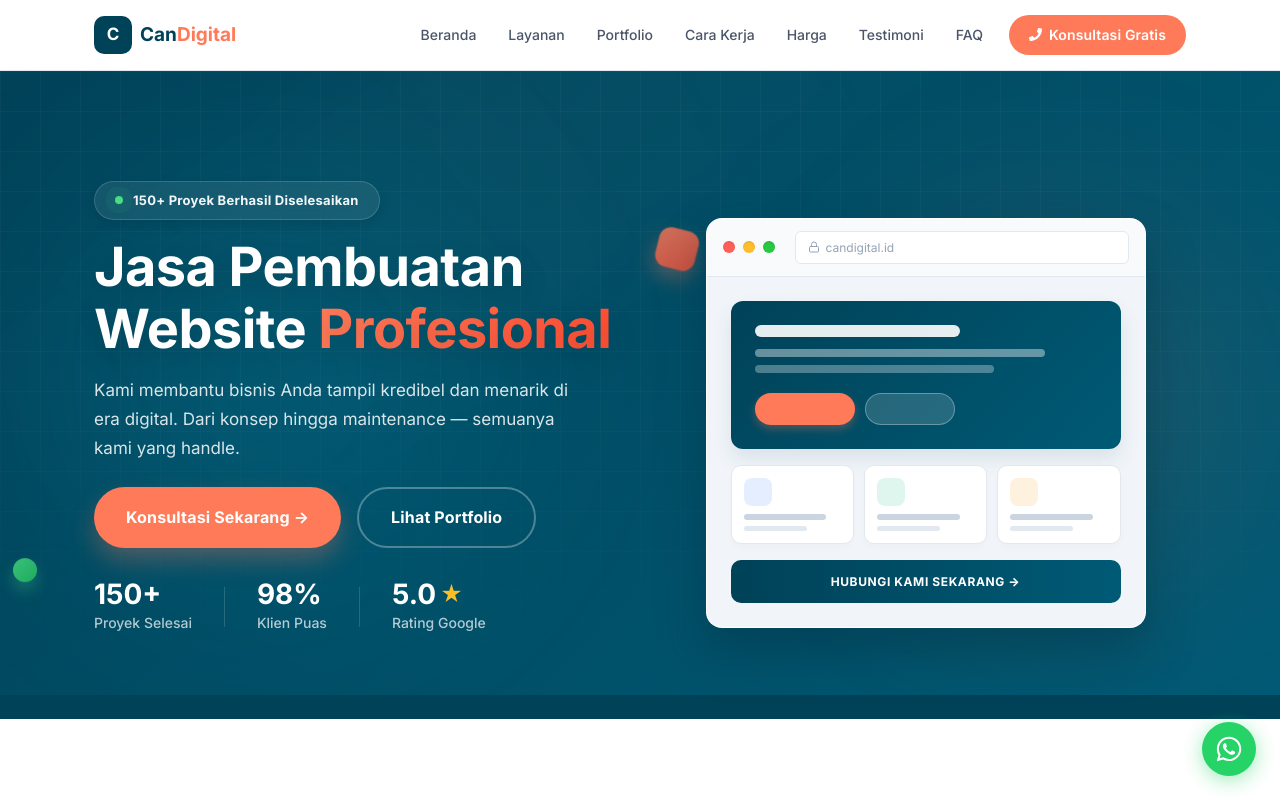
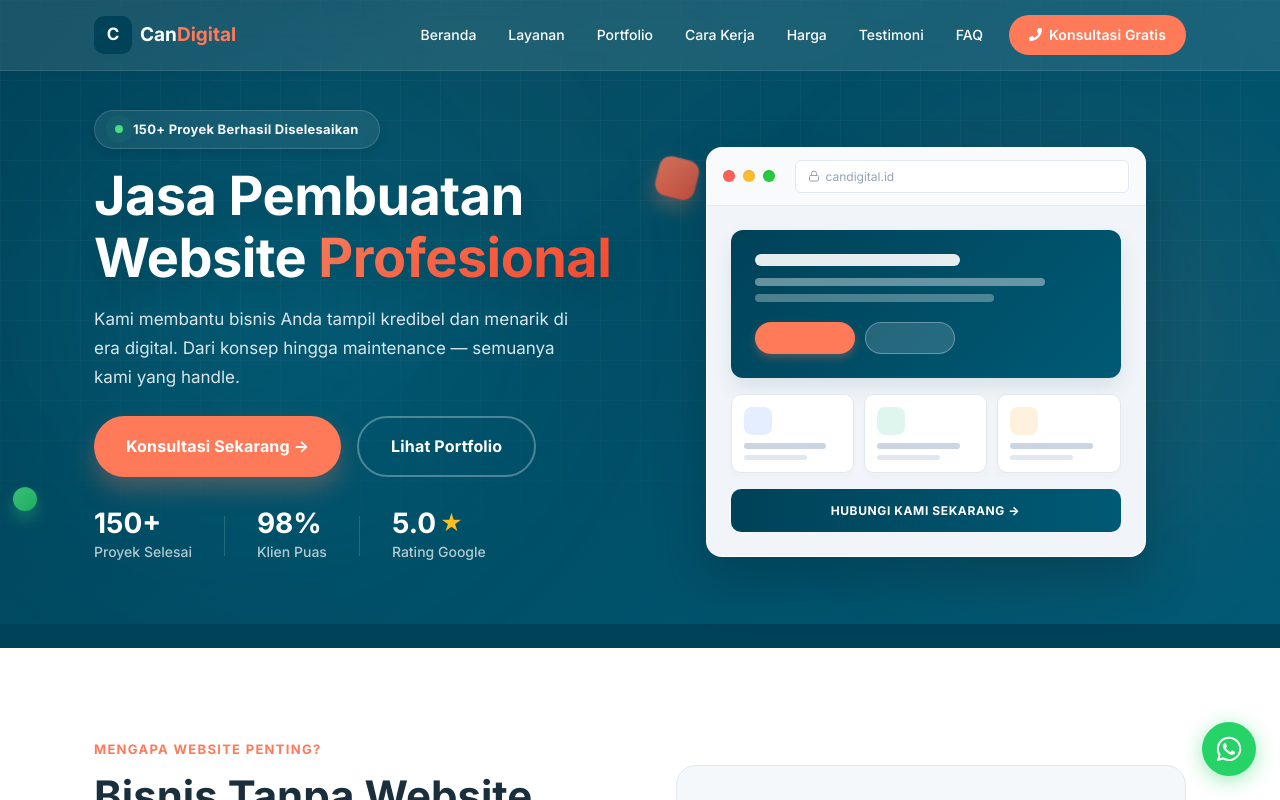
Before and after one commit to navyrastudio/companyprofilecandigital, a Next.js app: page / in a window 1280 px wide. Shown: the top 800 px of the page. Built offline with nearby package versions, Linux system fonts and the light colour scheme.

Commit message:
style(navbar): make background transparent

```diff
--- a/app/components/Navbar.tsx
+++ b/app/components/Navbar.tsx
@@ -24,7 +24,7 @@ export default function Navbar() {
 
   return (
     <nav
-      className="navbar"
+      className={`navbar ${scrolled ? "" : "at-top"}`}
       style={{ boxShadow: scrolled ? "0 2px 12px rgba(0,0,0,0.08)" : "none" }}
     >
       <div className="nav-inner">
@@ -73,7 +73,7 @@ export default function Navbar() {
             border: "none",
             cursor: "pointer",
             padding: "6px",
-            color: "var(--text-dark)",
+            color: scrolled ? "var(--text-dark)" : "#fff",
             borderRadius: "8px",
           }}
           className="mobile-menu-btn"
--- a/app/globals.css
+++ b/app/globals.css
@@ -183,13 +183,23 @@ section {
    NAVBAR
 ===================== */
 .navbar {
-  position: sticky;
+  position: fixed;
   top: 0;
+  left: 0;
+  width: 100%;
   z-index: 1000;
-  background: rgba(255, 255, 255, 0.97);
-  backdrop-filter: blur(8px);
-  border-bottom: 1px solid var(--border);
-  box-shadow: 0 1px 4px rgba(0,0,0,0.06);
+  background: rgba(255, 255, 255, 0.9); /* Solid when scrolled */
+  backdrop-filter: blur(20px);
+  -webkit-backdrop-filter: blur(20px);
+  border-bottom: 1px solid rgba(0, 0, 0, 0.05);
+  box-shadow: 0 4px 30px rgba(0, 0, 0, 0.03);
+  transition: all 0.3s ease;
+}
+
+.navbar.at-top {
+  background: rgba(255, 255, 255, 0.1);
+  border-bottom: 1px solid rgba(255, 255, 255, 0.1);
+  box-shadow: none;
 }
 
 .nav-inner {
@@ -226,6 +236,11 @@ section {
   font-size: 19px;
   font-weight: 800;
   color: var(--primary);
+  transition: color 0.3s ease;
+}
+
+.navbar.at-top .nav-logo-text {
+  color: #fff;
 }
 
 .nav-logo-text span {
@@ -251,6 +266,15 @@ section {
 .nav-link:hover {
   color: var(--primary);
   background: var(--bg-light);
+}
+
+.navbar.at-top .nav-link {
+  color: #fff;
+}
+
+.navbar.at-top .nav-link:hover {
+  color: #fff;
+  background: rgba(255, 255, 255, 0.15);
 }
 
 /* =====================
```
